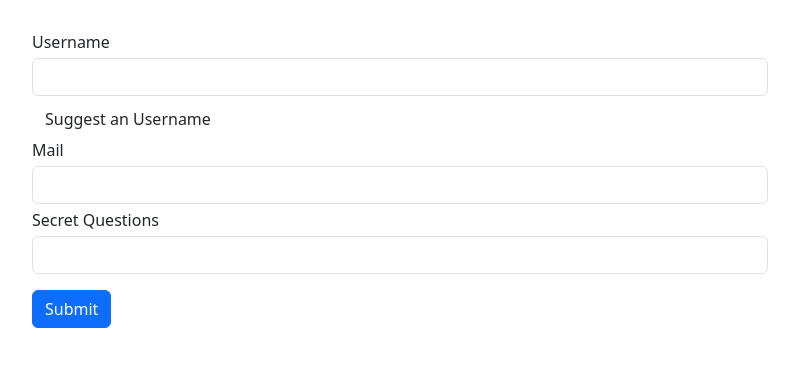
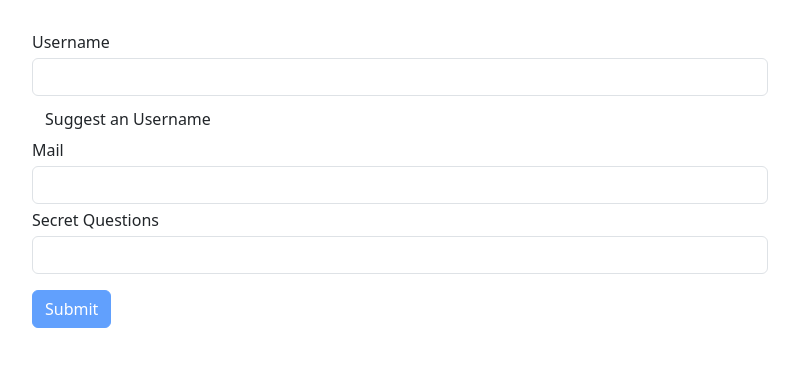
Before and after one commit to Bindhusha-Sadasivan/Forms, an Angular app: page / in a window 1280 px wide. Shown: the top 366 px of the page, without its empty margins (50-849 px from the left). Built offline with nearby package versions, Linux system fonts and the light colour scheme.

Commit message:
193 - TD Using the Form State

```diff
--- a/src/app/app.component.css
+++ b/src/app/app.component.css
@@ -1,3 +1,18 @@
 .container {
   margin-top: 30px;
 }
+
+/* Entire form and FC will be displayed in red color on initial load itself */
+/* .ng-invalid{
+  border: 1px solid red;
+} */
+
+/* Entire FC will be displayed in red color on initial load itself */
+/* input.ng-invalid{
+  border: 1px solid red;
+} */
+
+/* Only displays red boder, if we touch and leave the FC */
+input.ng-invalid.ng-touched{
+  border: 1px solid red;
+}
--- a/src/app/app.component.html
+++ b/src/app/app.component.html
@@ -8,12 +8,12 @@
         <div id="user-data">
           <div class="form-group">
             <label for="username" class="mb-1">Username</label>
-            <input type="text" id="username" class="form-control" ngModel name="username">
+            <input type="text" id="username" class="form-control" ngModel name="username" required>
           </div>
           <button class="btn btn-default mt-1" type="button">Suggest an Username</button>
           <div class="form-group">
             <label for="email" class="mb-1">Mail</label>
-            <input type="email" id="email" class="form-control mb-1" ngModel name="email">
+            <input type="email" id="email" class="form-control mb-1" ngModel name="email" required email>
           </div>
         </div>
         <div class="form-group">
@@ -23,7 +23,8 @@
             <option value="teacher">Your first teacher?</option>
           </select>
         </div>
-        <button class="btn btn-primary mt-3" type="submit">Submit</button>
+        <!-- Disable the form untill all the fields are valid -->
+        <button class="btn btn-primary mt-3" type="submit" [disabled]="!form.valid">Submit</button>
       </form>
     </div>
   </div>
```
